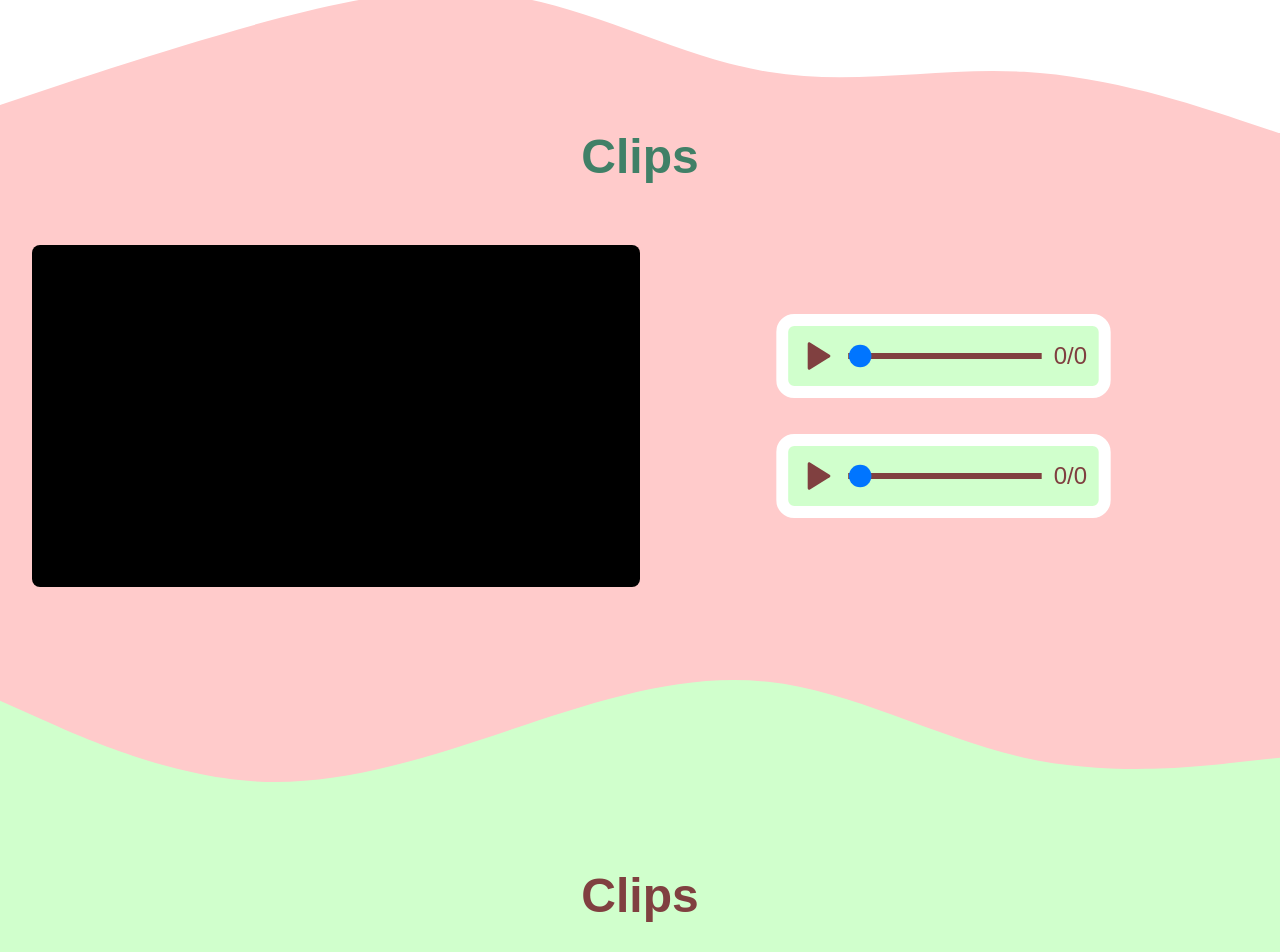
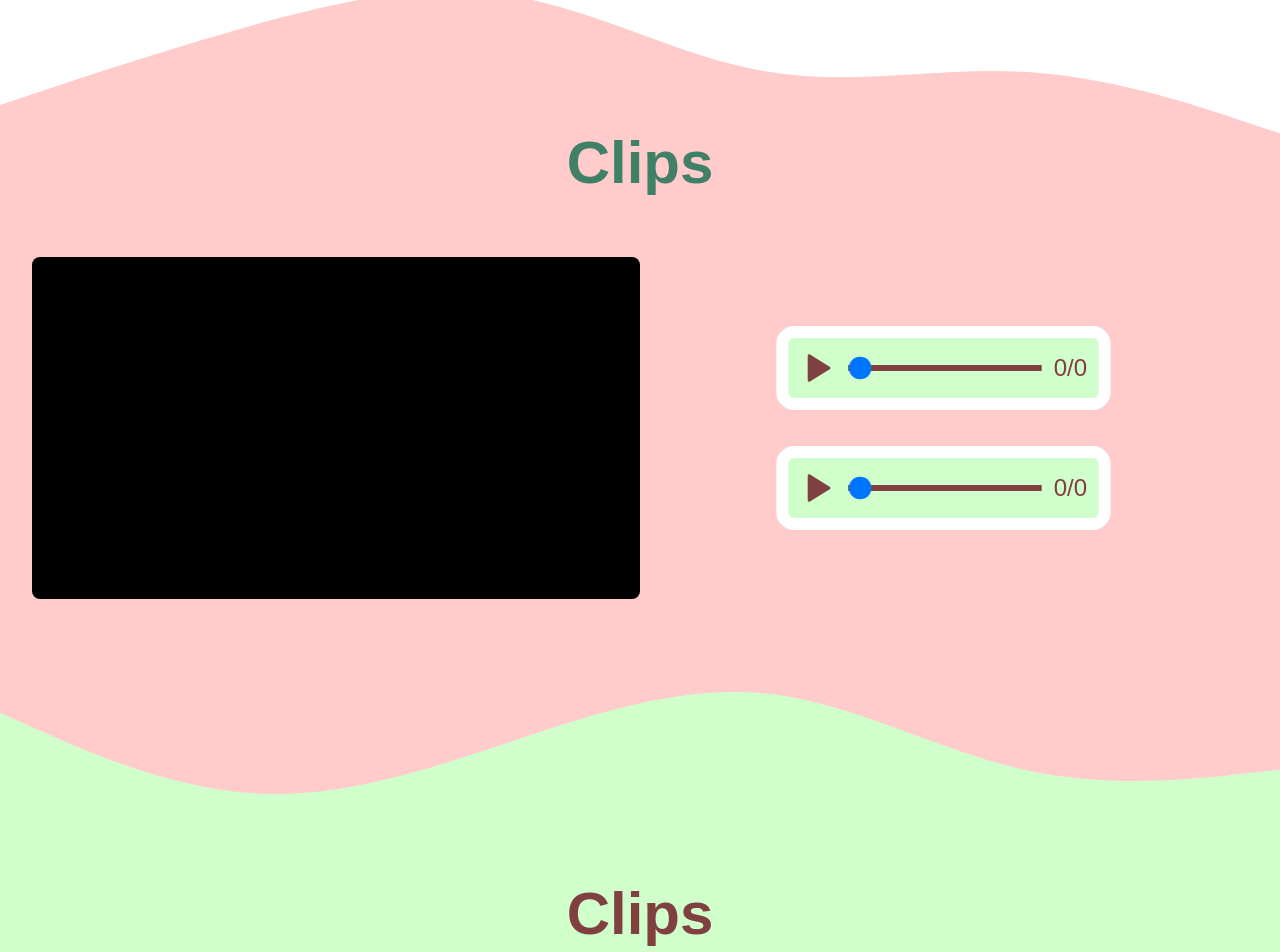
Before and after one commit to laycookie/VA-Portfolio, a Next.js app: page / in a window 1280 px wide. Shown: the part 951-1903 px from the top of the page. Built offline with nearby package versions, Linux system fonts and the light colour scheme; a web font is replaced by a local one.

Commit message:
Test player duration log test

```diff
--- a/src/app/globals.css
+++ b/src/app/globals.css
@@ -3,7 +3,7 @@
 @tailwind utilities;
 
 h1 {
-    @apply text-4xl font-bold text-center;
+    @apply text-6xl font-bold text-center;
 }
 
 #signature {
--- a/src/app/page.tsx
+++ b/src/app/page.tsx
@@ -54,7 +54,7 @@ export default function Home() {
             </svg>
             {/* Examples */}
             <section className="bg-bublegum">
-                <h1 className="mb-16 text-watermelon-accent text-5xl">Clips</h1>
+                <h1 className="mb-16 text-watermelon-accent">Clips</h1>
                 <div className="container mx-auto">
                     <ClipsPlayer mediaFiles={mediaFiles}>
                         <VideoPlayer/>
@@ -69,7 +69,7 @@ export default function Home() {
                       data-darkreader-inline-fill=""></path>
             </svg>
             <section className="bg-watermelon">
-                <h1 className="mb-16 text-bublegum-accent text-5xl">Clips</h1>
+                <h1 className="mb-16 text-bublegum-accent">Clips</h1>
                 <div className="container mx-auto">
                     <ClipsPlayer mediaFiles={mediaFiles}>
                         <VideoControls bgColor={"#FFCBCB"} textColor={"#408067"} />
--- a/src/components/ClipsPlayer.tsx
+++ b/src/components/ClipsPlayer.tsx
@@ -1,6 +1,15 @@
 "use client"
 
-import {Dispatch, MutableRefObject, ReactNode, SetStateAction, useContext, useEffect, useRef, useState} from "react";
+import {
+    Dispatch,
+    MutableRefObject,
+    ReactNode,
+    SetStateAction,
+    useContext,
+    useEffect,
+    useRef,
+    useState
+} from "react";
 import {createContext} from "react";
 import styles from "@/components/ClipsPlayer.module.css";
 
@@ -51,16 +60,39 @@ export function VideoPlayer() {
         mediaCurrentTimeRef
     } = useContext(CTX);
 
+    // useEffect(() => {
+    //     if (!playersRef) return;
+    //     playersRef.current.forEach((player, index) => {
+    //         const roundedDuration = Math.round(player.duration);
+    //         if (Number.isNaN(roundedDuration)) return;
+    //         if (mediaDurationRef?.current[index]) {
+    //             mediaDurationRef.current[index](roundedDuration);
+    //         }
+    //     })
+    // }, [playersRef]);
+
     useEffect(() => {
+        function onLoadedData() {
+            console.log("loadeddata")
+        }
+
         if (!playersRef) return;
         playersRef.current.forEach((player, index) => {
-            const roundedDuration = Math.round(player.duration);
-            if (Number.isNaN(roundedDuration)) return;
-            if (mediaDurationRef?.current[index]) {
-                mediaDurationRef.current[index](roundedDuration);
+            if (player.readyState >= 2) {
+                const roundedDuration = Math.round(player.duration);
+                if (mediaDurationRef?.current[index]) {
+                    mediaDurationRef.current[index](roundedDuration);
+                }
+            } else {
+                console.log("not ready")
+                player.addEventListener("loadeddata", onLoadedData)
             }
         })
-
+        return () => {
+            playersRef.current.forEach((player) => {
+                player.removeEventListener("loadeddata", onLoadedData)
+            })
+        }
     }, [playersRef]);
 
     return (
@@ -73,6 +105,9 @@ export function VideoPlayer() {
                             if (mediaDurationRef?.current[index]) {
                                 mediaDurationRef.current[index](roundedDuration);
                             }
+                        }}
+                        onLoad={() => {
+                            console.log("test")
                         }}
                         onTimeUpdate={(e) => {
                             if (!mediaCurrentTimeRef?.current) return;
```
